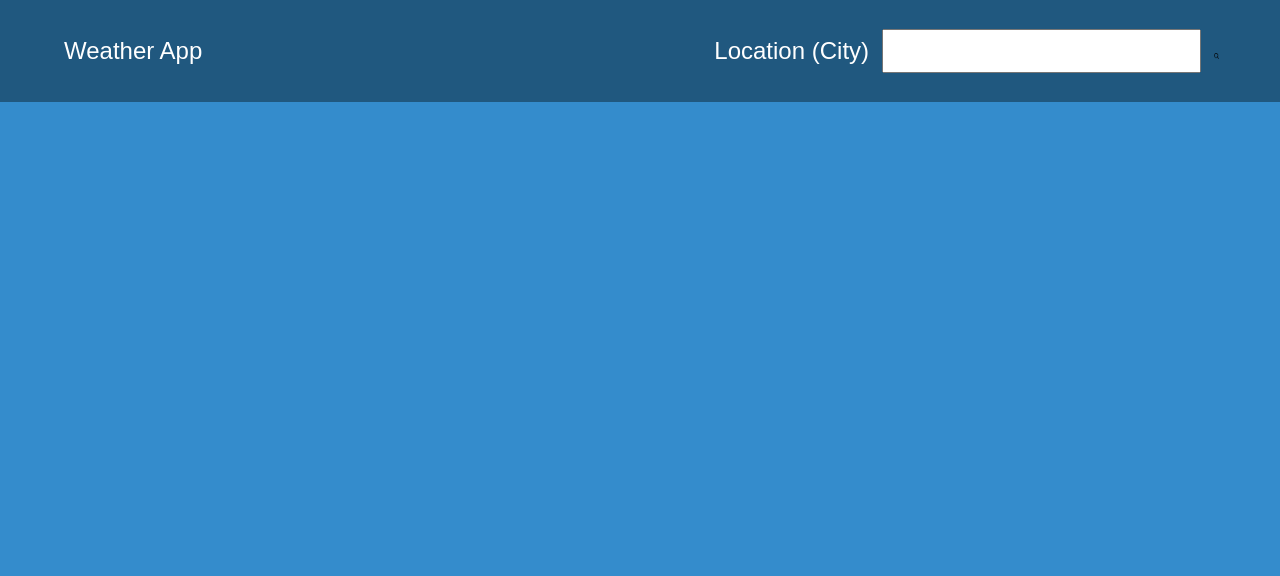
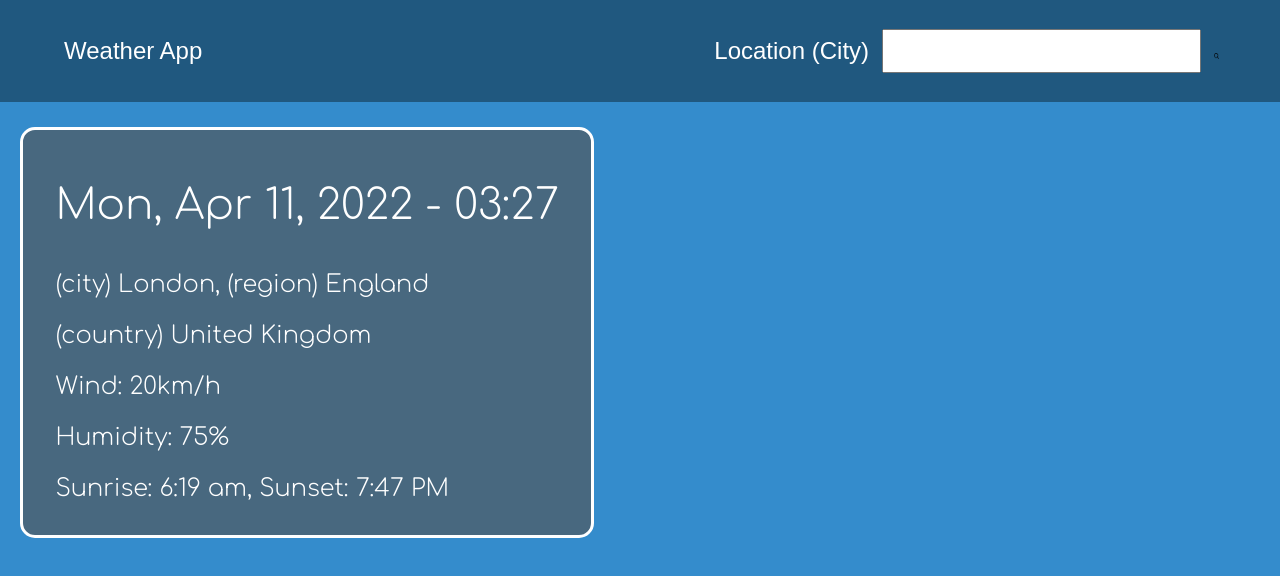
Before and after one commit to feng-zhang2495/Weather-App, a website: page index.html in a window 1280 px wide. Drawn offline with Linux system fonts and the light colour scheme; a web font is replaced by a local one.

Commit message:
Basic Layout of Current Weather

```diff
--- a/index.html
+++ b/index.html
@@ -9,7 +9,6 @@
 
     <body>
         <div class="navbar">
-
             <div class="left">
                 <p> Weather App</p>
             </div>
@@ -27,8 +26,24 @@
             <div class="rr">
                 <img src="./assets/search_btn.png" id="search_btn">
             </div>
+        </div>
 
+        <div class="container">
+            <div class="rb">
+                <p id="date"></p>
+                <p class="weather">(city) London, (region) England</p>
+                <p class="weather">(country) United Kingdom</p>
+                <p class="weather">Wind: 20km/h</p>
+                <p class="weather">Humidity: 75%</p>
+                <p class="weather">Sunrise: 6:19 am, Sunset: 7:47 PM</p>
+            </div>
+
+            <div class="lb">
+
+            </div>
         </div>
+
+
 
 
 
--- a/index.js
+++ b/index.js
@@ -1,7 +1,15 @@
 var btn1 = document.getElementById('search_btn');
 var textField = document.getElementById('textBox');
 var inputLocation = ''
+var date = document.getElementById('date')
 
+// Date
+dateArr = new Date().toString().split(" ");
+console.log(dateArr);
+date.innerHTML = `${dateArr[0]}, ${dateArr[1]} ${dateArr[2]}, ${dateArr[3]} - ${dateArr[4].slice(0,5)} <br />`; // ${dateArr[6]} ${dateArr[7]} ${dateArr[8]}
+
+
+// Submit Button
 btn1.addEventListener("click", function(e) {
     if (textField.value != "") {
         e.preventDefault();
@@ -35,6 +43,7 @@ const callAPI = (location) => {
         .catch(err => console.error(err));
 }
 
+// wind speed is in kmph
 
 
 
--- a/styles.css
+++ b/styles.css
@@ -1,4 +1,4 @@
-@import url('https://fonts.googleapis.com/css2?family=ABeeZee&family=Kanit&display=swap');
+@import url('https://fonts.googleapis.com/css2?family=ABeeZee&family=Comfortaa:wght@300&family=Kanit&display=swap');
 
 body {
     background-color: #348ccc;
@@ -47,3 +47,29 @@ input[type="text"]
     width: 10%;
 
 }
+
+#date {
+    font-size: 175%;
+}
+
+.container {
+    display: flex;
+    justify-content: center;
+}
+
+.rb {
+    border: solid;
+    border-radius: 15px;
+    padding: 0.75% 2.5%;
+    margin-right: 40%;
+    margin-top: 2%;
+    font-family: 'Comfortaa', cursive;
+    background-color: #48687f;
+    font-size: 150%
+}
+
+.lb {
+    padding: 1%;
+    margin-left: 10%;
+    margin-top: 2%;
+}
```
